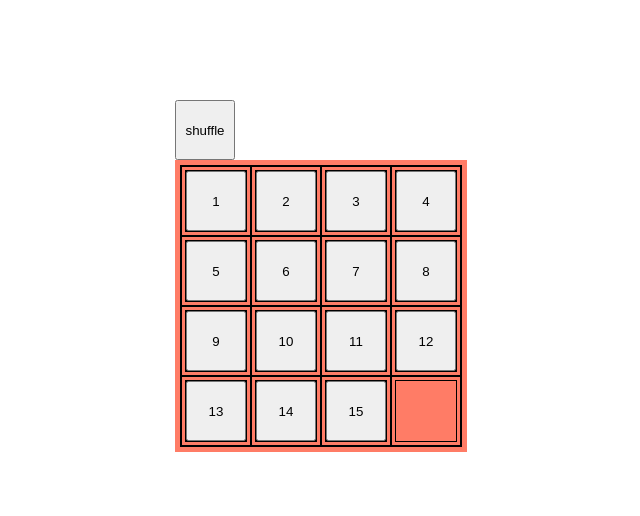
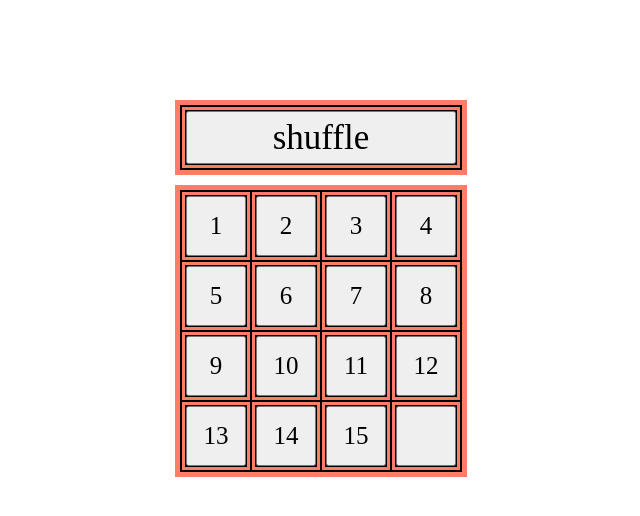
Before and after one commit to mikkeypg/mikkeypg.github.io, a plain HTML site: page index.html in a window 1280 px wide. Shown: the whole page, without its empty margins (125-765 px from the left). Drawn offline with Linux system fonts and the light colour scheme.

Commit message:
Update index.html

```diff
--- a/index.html
+++ b/index.html
@@ -1,5 +1,9 @@
 <!--I hope everything will work out-->
 <html>
+   <table class="tbl">
+    <col width="234px"><tr><td>
+    <button class="btn1" onclick="shuffle()">shuffle</button></td></tr>
+  </table>
 <script type="text/javascript">
 function random () {
 var r=Math.floor(Math.random()*17)
@@ -55,6 +59,8 @@ body{
 button {
     width: 60px;
     height: 60px;
+  font-family:bookman old style;
+  font-size:25px;
 }
 table{
 background-color: black;
@@ -64,12 +70,19 @@ td{
 
   border: 3px solid #ff7c66;
 }
-.btn{
-  border:black;
-  background: #ff7c66;
-}
+  .btn1{
+    width: 270px;
+    height:53px;
+    font-family:bookman old style;
+    font-size:35px;
+    }
+  .tbl{
+     margin-bottom:10px;
+    height:75px;
+  }
+  }
 </style>
-<button onclick="shuffle()">shuffle</button>
+
 <table>
   <tr>
   <td><button onclick="alert(':)')">1</button></td>
```
